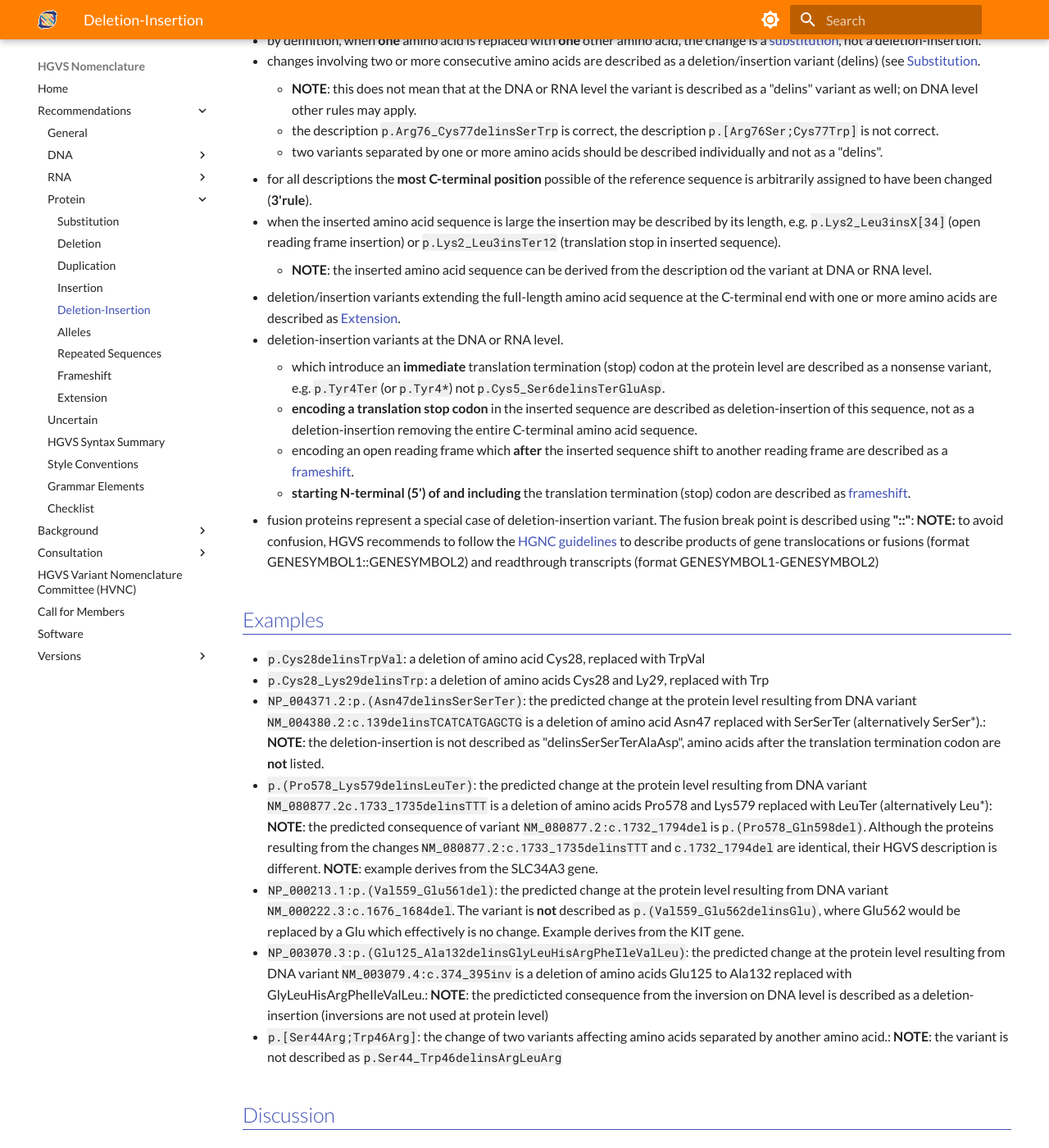
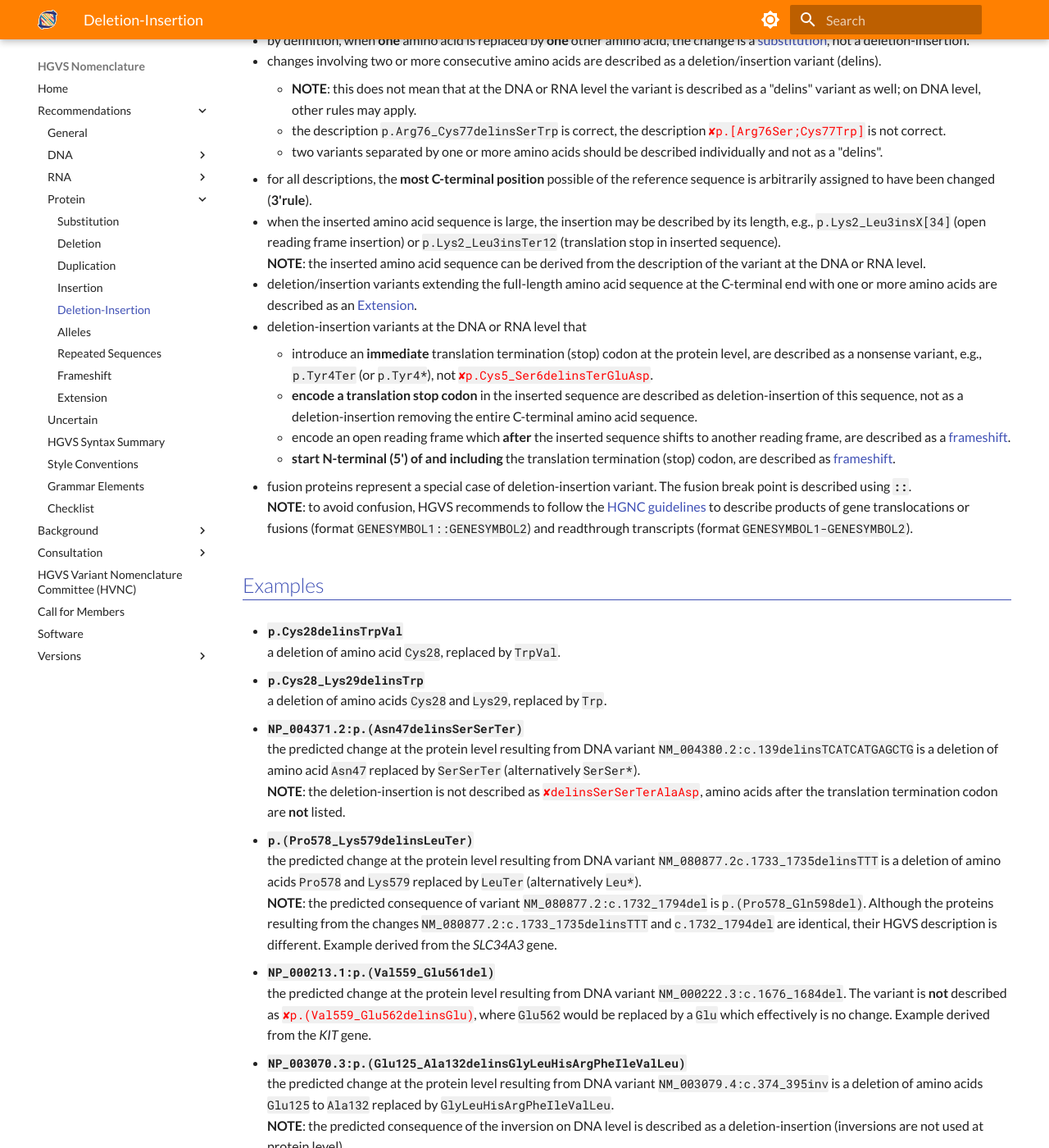
Before and after one commit to HGVSnomenclature/hgvs-nomenclature, an MkDocs documentation site: the page built from docs/recommendations/protein/delins.md, in a window 1280 px wide and 1400 px high, scrolled down 597 px. Shown: the whole window at 82% size. Built offline with MkDocs 1.6.1 and Material for MkDocs 9.7.7, drawn with Linux system fonts in a browser that asks for light colours; some of the changed text lies outside the part shown.

Commit message:
Styled and fixed the protein/delins page.
Synced the notes with other pages and fixed lots of typos.

```diff
--- a/docs/recommendations/protein/delins.md
+++ b/docs/recommendations/protein/delins.md
@@ -2,7 +2,7 @@
 
 <!-- ## Definition -->
 
-Deletion-Insertion (delins): a sequence change between the translation initiation (start) and termination (stop) codon where, compared to a reference sequence, one or more amino acids are replaced with one or more other amino acids and which is not a substitution, frameshift or conversion.
+Deletion-Insertion (delins): a sequence change between the translation initiation (start) and termination (stop) codon where, compared to a reference sequence, one or more amino acids are replaced by one or more other amino acids **and which is not** a substitution or frameshift.
 
 ## Syntax
 
@@ -12,40 +12,66 @@ bin/pull-syntax -c -f docs/syntax.yaml aa.delins
 
 ## Notes
 
-- all variants **should be** described at the DNA level, descriptions at the RNA and/or protein level may be given in addition
-- predicted consequences, i.e. without experimental evidence (no RNA or protein sequence analysed), should be given in parentheses, e.g. `p.(Arg123_Lys127delinsSerAsp)`.
-- by definition, when **one** amino acid is replaced with **one** other amino acid, the change is a [substitution](substitution.md), not a deletion-insertion.
-- changes involving two or more consecutive amino acids are described as a deletion/insertion variant (delins) (see [Substitution](substitution.md).
-    - **NOTE**: this does not mean that at the DNA or RNA level the variant is described as a "delins" variant as well; on DNA level other rules may apply.
-    - the description `p.Arg76_Cys77delinsSerTrp` is correct, the description `p.[Arg76Ser;Cys77Trp]` is not correct.
+- all variants **should be** described at the DNA level; descriptions at the RNA and/or protein level may be given in addition.
+- predicted consequences, i.e. without experimental evidence (no RNA or protein sequence analysed), should be given in parentheses, e.g., `p.(Arg123_Lys127delinsSerAsp)`.
+- by definition, when **one** amino acid is replaced by **one** other amino acid, the change is a [substitution](substitution.md), not a deletion-insertion.
+- changes involving two or more consecutive amino acids are described as a deletion/insertion variant (delins).
+    - **NOTE**: this does not mean that at the DNA or RNA level the variant is described as a "delins" variant as well; on DNA level, other rules may apply.
+    - the description `p.Arg76_Cys77delinsSerTrp` is correct, the description <code class="invalid">p.[Arg76Ser;Cys77Trp]</code> is not correct.
     - two variants separated by one or more amino acids should be described individually and not as a "delins".
-- for all descriptions the **most C-terminal position** possible of the reference sequence is arbitrarily assigned to have been changed (**3'rule**).
-- when the inserted amino acid sequence is large the insertion may be described by its length, e.g. `p.Lys2_Leu3insX[34]` (open reading frame insertion) or `p.Lys2_Leu3insTer12` (translation stop in inserted sequence).
-    - **NOTE**: the inserted amino acid sequence can be derived from the description od the variant at DNA or RNA level.
-- deletion/insertion variants extending the full-length amino acid sequence at the C-terminal end with one or more amino acids are described as [Extension](extension.md).
-- deletion-insertion variants at the DNA or RNA level.
-    - which introduce an **immediate** translation termination (stop) codon at the protein level are described as a nonsense variant, e.g. `p.Tyr4Ter` (or `p.Tyr4*`) not `p.Cys5_Ser6delinsTerGluAsp`.
-    - **encoding a translation stop codon** in the inserted sequence are described as deletion-insertion of this sequence, not as a deletion-insertion removing the entire C-terminal amino acid sequence.
-    - encoding an open reading frame which **after** the inserted sequence shift to another reading frame are described as a [frameshift](frameshift.md).
-    - **starting N-terminal (5') of and including** the translation termination (stop) codon are described as [frameshift](frameshift.md).
-- fusion proteins represent a special case of deletion-insertion variant. The fusion break point is described using **"::"**: **NOTE:** to avoid confusion, HGVS recommends to follow the [HGNC guidelines](https://www.genenames.org/about/guidelines/) to describe products of gene translocations or fusions (format GENESYMBOL1::GENESYMBOL2) and readthrough transcripts (format GENESYMBOL1-GENESYMBOL2)
+- for all descriptions, the **most C-terminal position** possible of the reference sequence is arbitrarily assigned to have been changed (**3'rule**).
+- when the inserted amino acid sequence is large, the insertion may be described by its length, e.g., `p.Lys2_Leu3insX[34]` (open reading frame insertion) or `p.Lys2_Leu3insTer12` (translation stop in inserted sequence).<br>
+  **NOTE**: the inserted amino acid sequence can be derived from the description of the variant at the DNA or RNA level.
+- deletion/insertion variants extending the full-length amino acid sequence at the C-terminal end with one or more amino acids are described as an [Extension](extension.md).
+- deletion-insertion variants at the DNA or RNA level that
+    - introduce an **immediate** translation termination (stop) codon at the protein level, are described as a nonsense variant, e.g., `p.Tyr4Ter` (or `p.Tyr4*`), not <code class="invalid">p.Cys5_Ser6delinsTerGluAsp</code>.
+    - **encode a translation stop codon** in the inserted sequence are described as deletion-insertion of this sequence, not as a deletion-insertion removing the entire C-terminal amino acid sequence.
+    - encode an open reading frame which **after** the inserted sequence shifts to another reading frame, are described as a [frameshift](frameshift.md).
+    - **start N-terminal (5') of and including** the translation termination (stop) codon, are described as [frameshift](frameshift.md).
+- fusion proteins represent a special case of deletion-insertion variant.
+  The fusion break point is described using **`::`**.<br>
+  **NOTE**: to avoid confusion, HGVS recommends to follow the [HGNC guidelines](https://www.genenames.org/about/guidelines/) to describe products of gene translocations or fusions (format `GENESYMBOL1::GENESYMBOL2`) and readthrough transcripts (format `GENESYMBOL1-GENESYMBOL2`).
 
 ## Examples
 
-- `p.Cys28delinsTrpVal`: a deletion of amino acid Cys28, replaced with TrpVal
-- `p.Cys28_Lys29delinsTrp`: a deletion of amino acids Cys28 and Ly29, replaced with Trp
-- `NP_004371.2:p.(Asn47delinsSerSerTer)`: the predicted change at the protein level resulting from DNA variant `NM_004380.2:c.139delinsTCATCATGAGCTG` is a deletion of amino acid Asn47 replaced with SerSerTer (alternatively SerSer\*).: **NOTE**: the deletion-insertion is not described as "delinsSerSerTerAlaAsp", amino acids after the translation termination codon are **not** listed.
-- `p.(Pro578_Lys579delinsLeuTer)`: the predicted change at the protein level resulting from DNA variant `NM_080877.2c.1733_1735delinsTTT` is a deletion of amino acids Pro578 and Lys579 replaced with LeuTer (alternatively Leu\*): **NOTE**: the predicted consequence of variant `NM_080877.2:c.1732_1794del` is `p.(Pro578_Gln598del)`. Although the proteins resulting from the changes `NM_080877.2:c.1733_1735delinsTTT` and `c.1732_1794del` are identical, their HGVS description is different. **NOTE**: example derives from the SLC34A3 gene.
-- `NP_000213.1:p.(Val559_Glu561del)`: the predicted change at the protein level resulting from DNA variant `NM_000222.3:c.1676_1684del`. The variant is **not** described as `p.(Val559_Glu562delinsGlu)`, where Glu562 would be replaced by a Glu which effectively is no change. Example derives from the KIT gene.
-- `NP_003070.3:p.(Glu125_Ala132delinsGlyLeuHisArgPheIleValLeu)`: the predicted change at the protein level resulting from DNA variant `NM_003079.4:c.374_395inv` is a deletion of amino acids Glu125 to Ala132 replaced with GlyLeuHisArgPheIleValLeu.: **NOTE**: the predicticted consequence from the inversion on DNA level is described as a deletion-insertion (inversions are not used at protein level)
-- `p.[Ser44Arg;Trp46Arg]`: the change of two variants affecting amino acids separated by another amino acid.: **NOTE**: the variant is not described as `p.Ser44_Trp46delinsArgLeuArg`
+- **`p.Cys28delinsTrpVal`**<br>
+  a deletion of amino acid `Cys28`, replaced by `TrpVal`.
+
+- **`p.Cys28_Lys29delinsTrp`**<br>
+  a deletion of amino acids `Cys28` and `Lys29`, replaced by `Trp`.
+
+- **`NP_004371.2:p.(Asn47delinsSerSerTer)`**<br>
+  the predicted change at the protein level resulting from DNA variant `NM_004380.2:c.139delinsTCATCATGAGCTG` is a deletion of amino acid `Asn47` replaced by `SerSerTer` (alternatively `SerSer*`).<br>
+  **NOTE**: the deletion-insertion is not described as <code class="invalid">delinsSerSerTerAlaAsp</code>, amino acids after the translation termination codon are **not** listed.
+
+- **`p.(Pro578_Lys579delinsLeuTer)`**<br>
+  the predicted change at the protein level resulting from DNA variant `NM_080877.2c.1733_1735delinsTTT` is a deletion of amino acids `Pro578` and `Lys579` replaced by `LeuTer` (alternatively `Leu*`).<br>
+  **NOTE**: the predicted consequence of variant `NM_080877.2:c.1732_1794del` is `p.(Pro578_Gln598del)`.
+  Although the proteins resulting from the changes `NM_080877.2:c.1733_1735delinsTTT` and `c.1732_1794del` are identical, their HGVS description is different.
+  Example derived from the _SLC34A3_ gene.
+
+- **`NP_000213.1:p.(Val559_Glu561del)`**<br>
+  the predicted change at the protein level resulting from DNA variant `NM_000222.3:c.1676_1684del`.
+  The variant is **not** described as <code class="invalid">p.(Val559_Glu562delinsGlu)</code>, where `Glu562` would be replaced by a `Glu` which effectively is no change.
+  Example derived from the _KIT_ gene.
+
+- **`NP_003070.3:p.(Glu125_Ala132delinsGlyLeuHisArgPheIleValLeu)`**<br>
+  the predicted change at the protein level resulting from DNA variant `NM_003079.4:c.374_395inv` is a deletion of amino acids `Glu125` to `Ala132` replaced by `GlyLeuHisArgPheIleValLeu`.<br>
+  **NOTE**: the predicted consequence of the inversion on DNA level is described as a deletion-insertion (inversions are not used at protein level).
+
+- **`p.[Ser44Arg;Trp46Arg]`**<br>
+  the change of two variants affecting amino acids separated by another amino acid.<br>
+  **NOTE**: the variant is not described as `p.Ser44_Trp46delinsArgLeuArg`.
 
 ## Discussion
 
-!!! note "What is an "indel"?"
+!!! note "What is an **"indel"**?"
 
-    The term "indel" is not used in HGVS nomenclature (see [Glossary](../../background/glossary.md). The term is confusing, having different meanings in different disciplines.
+    The term "indel" is not used in HGVS nomenclature (see [Glossary](../../background/glossary.md)).
+    The term is confusing, having different meanings in different disciplines.
 
-!!! note "Can I describe a TrpSer to CysArg variant as a amino acid substitution (`p.TrpSer23CysArg`)?"
+!!! note "Can I describe a `TrpVal` to `CysArg` variant as a amino acid substitution (<code class="invalid">p.TrpVal24CysArg</code>)?"
 
-    No, this is not allowed. By definition a substitution changes **one** amino acid into **one** other amino acid. The change TrpSer to CysArg should be described as `p.Trp23_Ser24delinsCysArg`, i.e. a deletion/insertion (delins) (see [Deletion-Insertion](delins.md)).
+    No, this is not allowed.
+    By definition, a substitution changes **one** amino acid into **one** other amino acid.
+    The change `TrpVal` to `CysArg` should be described as `NP_003997.1:p.Trp24_Val25delinsCysArg`, i.e. a deletion/insertion (delins).
```
